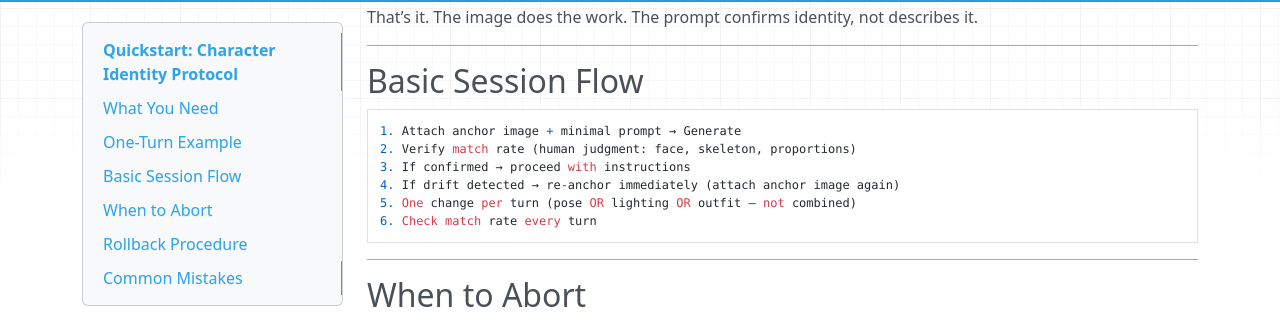
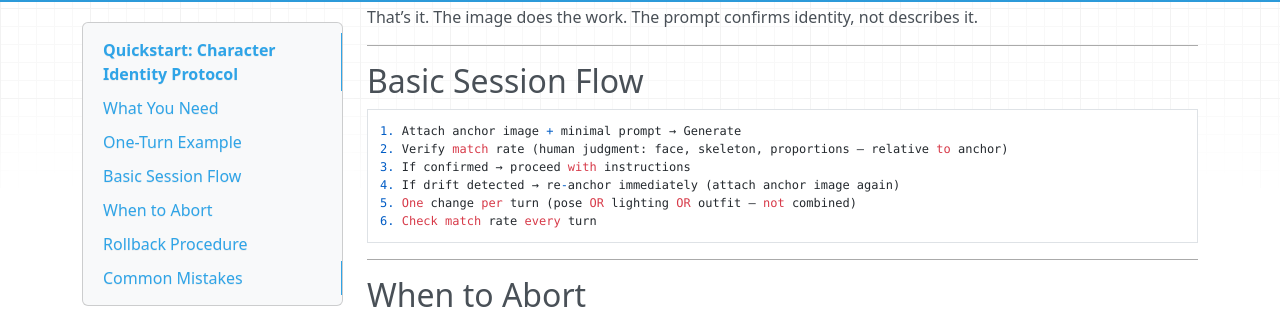
Before and after one commit to watadani-byte/character-identity-protocol, an MkDocs documentation site: the page built from docs/quickstart.md, in a window 1280 px wide and 900 px high, scrolled down 514 px. Shown: the part 118-444 px from the top of the window. Built offline with MkDocs 1.6.1, drawn with Linux system fonts in a browser that asks for light colours; nearby versions of some CDN libraries.

Commit message:
quickstart.md を更新

````diff
--- a/docs/quickstart.md
+++ b/docs/quickstart.md
@@ -30,7 +30,7 @@ That’s it. The image does the work. The prompt confirms identity, not describe
 
 ```
 1. Attach anchor image + minimal prompt → Generate
-2. Verify match rate (human judgment: face, skeleton, proportions)
+2. Verify match rate (human judgment: face, skeleton, proportions — relative to anchor)
 3. If confirmed → proceed with instructions
 4. If drift detected → re-anchor immediately (attach anchor image again)
 5. One change per turn (pose OR lighting OR outfit — not combined)
````
